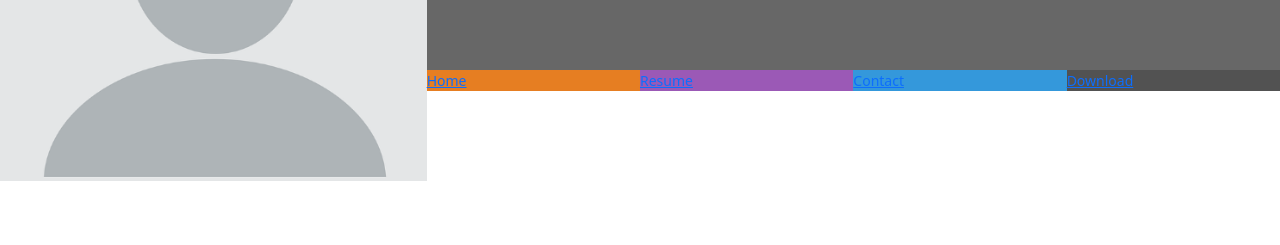
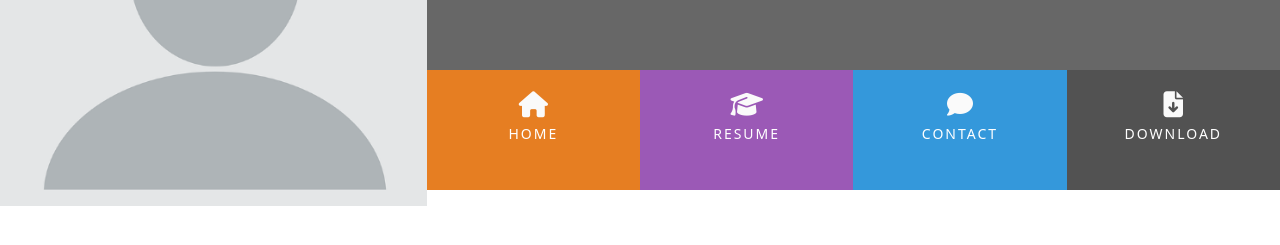
Before and after one commit to tee-24/Resume, a plain HTML site: page index.html in a window 1280 px wide. Shown: the part 179-424 px from the top of the page. Drawn offline with nearby package versions, Linux system fonts and the light colour scheme.

Commit message:
Add icons and style nav menu

```diff
--- a/assets/css/style.css
+++ b/assets/css/style.css
@@ -71,3 +71,34 @@ header {
     font-size: 14px;
     padding: 0;
 }
+
+.menuitem {
+    height: 120px;
+    text-align: center;
+    padding: 0;
+}
+
+.menuitem a{
+    width: 100%;
+    color: #fff;
+    text-decoration: none;
+    height: 120px;
+}
+
+.menuitem a i {
+    padding-top: 22px;
+    display: block;
+    color: #fafafa;
+    font-size: 26px;
+}
+
+.menuitem span {
+    display: block;
+    width: 100%;
+    padding-top: 5px;
+    text-align: center;
+    text-transform: uppercase;
+    font-size: 14px;
+    font-weight: 300;
+    letter-spacing: 2px;
+}
--- a/index.html
+++ b/index.html
@@ -10,9 +10,10 @@
     <script src="https://cdn.jsdelivr.net/npm/bootstrap@5.3.3/dist/js/bootstrap.bundle.min.js"
         integrity="sha384-YvpcrYf0tY3lHB60NNkmXc5s9fDVZLESaAA55NDzOxhy9GkcIdslK1eN7N6jIeHz" crossorigin="anonymous">
     </script>
+    <!-- CSS Stylesheet -->
     <link rel="stylesheet" href="assets/css/style.css" type="text/css">
-
-
+    <!-- Font Awesome -->
+    <script src="https://kit.fontawesome.com/f33b1a35da.js" crossorigin="anonymous"></script>
     <!-- TITLE -->
     <title>Bibi</title>
 </head>
@@ -34,17 +35,17 @@
                 <div class="row g-0">
                     <div class="col">
                         <ul id="nav" class="list-inline menucontainer">
-                            <li class="col-6 col-sm-3 ui-menu-color-home list-inline-item">
-                                <a href="#"><span>Home</span></a>
+                            <li class="col-6 col-sm-3 ui-menu-color-home list-inline-item menuitem">
+                                <a href="#"><i class="fa-solid fa-house" aria-hidden="true"></i><span>Home</span></a>
                             </li>
-                            <li class="col-6 col-sm-3 ui-menu-color-resume list-inline-item">
-                                <a href="#"><span>Resume</span></a>
+                            <li class="col-6 col-sm-3 ui-menu-color-resume list-inline-item menuitem">
+                                <a href="#"><i class="fa-solid fa-graduation-cap" aria-hidden="true"></i><span>Resume</span></a>
                             </li>
-                            <li class="col-6 col-sm-3 ui-menu-color-contact list-inline-item">
-                                <a href="#"><span>Contact</span></a>
+                            <li class="col-6 col-sm-3 ui-menu-color-contact list-inline-item menuitem">
+                                <a href="#"><i class="fa-solid fa-comment" aria-hidden="true"></i><span>Contact</span></a>
                             </li>
-                            <li class="col-6 col-sm-3 ui-menu-color-download list-inline-item">
-                                <a href="#"><span>Download</span></a>
+                            <li class="col-6 col-sm-3 ui-menu-color-download list-inline-item menuitem">
+                                <a href="#"><i class="fa-solid fa-file-arrow-down" aria-hidden="true"></i><span>Download</span></a>
                             </li>
                         </ul>
                     </div>
```
